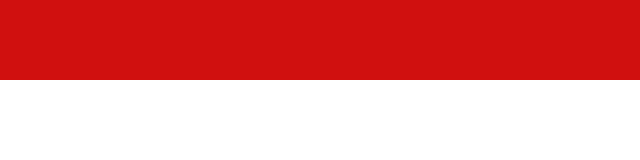
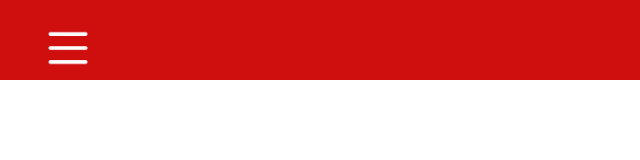
Before and after one commit to igoraugustobrz/Sampa_News, a plain HTML site: page sampa.html in a window 1280 px wide. Shown: the full height of the page, 0-640 px from the left. Drawn offline with Linux system fonts and the light colour scheme.

Commit message:
Updating CSS and HTML and adding images

```diff
--- a/css/sampa.css
+++ b/css/sampa.css
@@ -40,9 +40,9 @@ main {
 
 /*Menu Dropdown*/
 :root{
-	--cor-fundo: #000000;
+	--cor-fundo: #FFFFFF;
 	--cor-hover: #CF0E0E;
-	--cor-primaria: #FFDB58;
+	--cor-primaria: #000000;
 }
 
 .dp-menu ul {
@@ -61,7 +61,7 @@ main {
 
 .dp-menu ul li a {
 		color: var(--cor-primaria);
-		display: inline-block;
+		display:inline-block;
 		text-decoration: none;
 		padding: 10px;
 		transition: background .3s;
@@ -71,7 +71,6 @@ main {
 		background-color: var(--cor-hover);
 
 }
-/*Fim do Menu Dropdown*/
 
 /*Sub Menu*/
 .dp-menu ul ul {
@@ -92,4 +91,14 @@ main {
 	display: block;
 
 }
-/*Fim do Sub Menu*/
+
+/*Formatação da Imagem do menu*/
+.menu-image{
+	display: flex;
+	position: fixed;
+	text-align: center;
+	height: 7vh;
+	top: 2.5vh;
+	bottom: 20vh;
+	left: 5vh;
+}
--- a/sampa.html
+++ b/sampa.html
@@ -5,7 +5,10 @@
 		<meta http-equiv="X-UA-Compatible" content="IE=edge">
         <meta name="viewport" content="width=device-width, initial-scale=1.0">
 		<title>Notícias de São Paulo</title>
+		<!-- CSS-->
 		<link rel="stylesheet" type="text/css" href="css/sampa.css">
+
+		<!-- Javascript -->
 		<script type="text/javascript" src="js/sampa.js"></script>
 	</head>
 	<body>
@@ -14,12 +17,16 @@
 				<div class="logo-image">
 					<img src="img/logo-letras.png" alt="logo">
 				</div>
+				<nav class="dp-menu">
+					<img class="menu-image" src="img/menu-branco.png" alt="Menu">
+				</nav>
 			</main>
 		</header>
 
 
+
 			<!--<nav class="dp-menu">
-				<ul>
+				<--<ul>
 						<li><a href="#">Página Inicial</a></li>
 						<li><a href="#">Menu de Notícias</a>
 					<ul>
@@ -32,8 +39,8 @@
 						</li>
 						<li><a href="#">Contato</a></li>
 						<li><a href="#">Quem somos</a></li>
-        </ul>
-			</header>-->
+					</ul>		-->
+
 		<footer>
 		</footer>
 	</body>
```
Also changed, not shown: img/menu-branco.png (added). Lines whose indentation alone changed are shown as unchanged.
